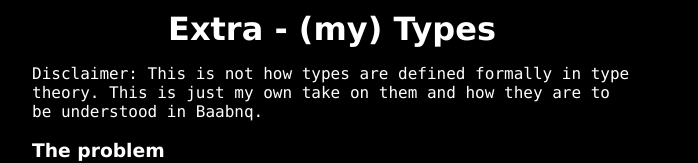
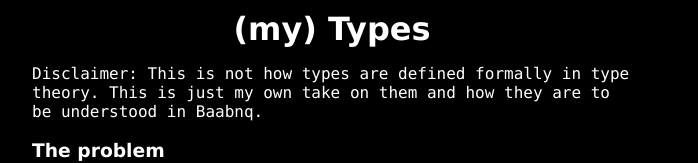
Before and after one commit to baabnq/learning, a plain HTML site: page extra/types.html in a window 1280 px wide. Shown: the top 163 px of the page, without its empty margins (308-1006 px from the left). Drawn offline with Linux system fonts and the light colour scheme.

Commit message:
fixed title of types page fixed stylesheet link of examples page

```diff
--- a/extra/types.html
+++ b/extra/types.html
@@ -4,7 +4,7 @@
     <link rel="stylesheet" href="/learning/style.css">
   </head>
   <body>
-    <h1>Extra - (my) Types</h1>
+    <h1>(my) Types</h1>
 
     <p>
       Disclaimer: This is not how types are defined formally in type theory.
```
Also changed, not shown: extra/examples.html (+1 -1 lines).
